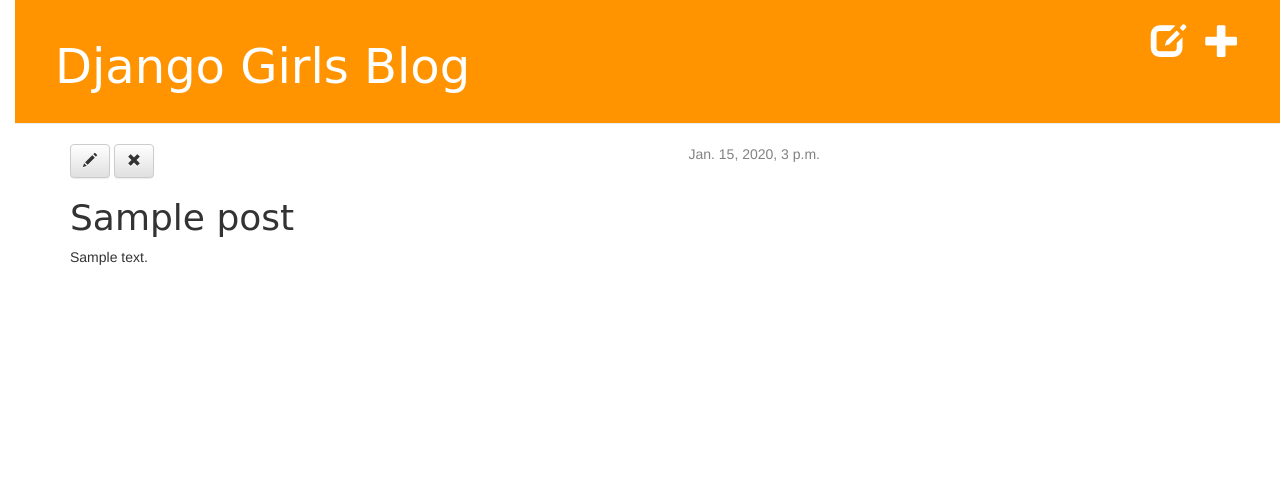
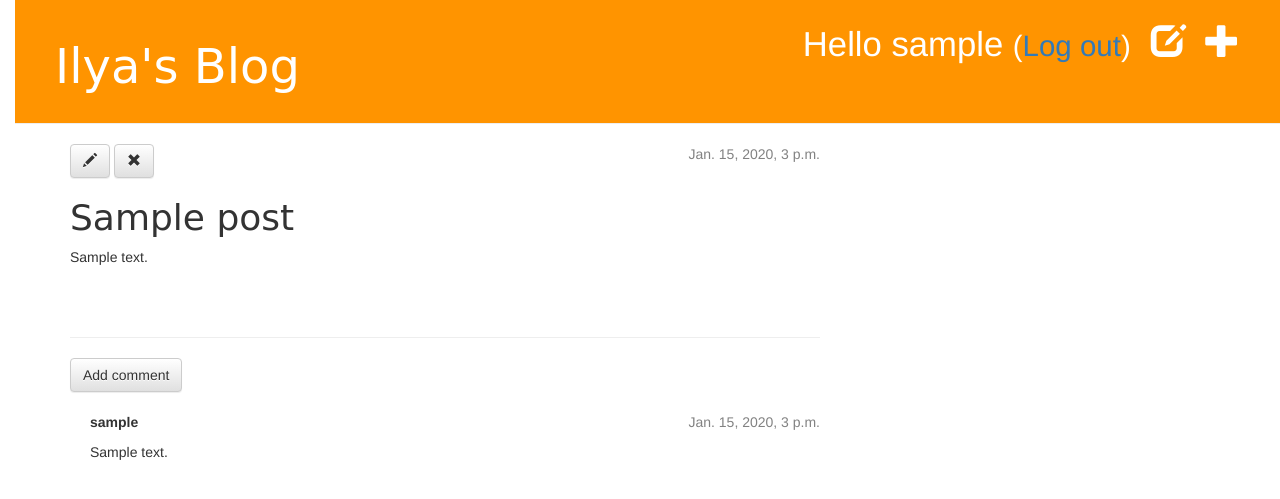
Before and after one commit to voron434/hello_django, a Django app: page /post/1/ in a window 1280 px wide. Shown: the top 499 px of the page. Run offline with Django 3.2, Linux system fonts and the light colour scheme; a user stored in the database is signed in; tables that the repository leaves empty hold one stand-in row (values such as "Sample post"); some libraries are stand-ins or nearby versions.

Commit message:
Add comments for posts

```diff
--- a/blog/admin.py
+++ b/blog/admin.py
@@ -1,4 +1,5 @@
 from django.contrib import admin
-from .models import Post
+from .models import Post, Comment
 
 admin.site.register(Post)
+admin.site.register(Comment)
--- a/blog/models.py
+++ b/blog/models.py
@@ -17,3 +17,21 @@
 
     def __str__(self):
         return self.title
+
+
+class Comment(models.Model):
+    post = models.ForeignKey('blog.Post', related_name='comments')
+    author = models.ForeignKey('auth.User')
+    text = models.TextField()
+    created_date = models.DateTimeField(default=timezone.now)
+    approved_comment = models.BooleanField(default=False)
+
+    def approve(self):
+        self.approved_comment = True
+        self.save()
+
+    def __str__(self):
+        return self.text
+
+def approved_comments(self):
+    return self.comments.filter(approved_comment=True)
--- a/blog/static/css/blog.css
+++ b/blog/static/css/blog.css
@@ -52,3 +52,7 @@
 .post h1 a, .post h1 a:visited {
         color: #000000;
     }
+
+.comment {
+    margin: 20px 0px 20px 20px;
+}
--- a/blog/templates/blog/base.html
+++ b/blog/templates/blog/base.html
@@ -12,10 +12,11 @@
         {% if user.is_authenticated %}
             <a href="{% url 'post_new' %}" class="top-menu"><span class="glyphicon glyphicon-plus"></span></a>
             <a href="{% url 'post_draft_list' %}" class="top-menu"><span class="glyphicon glyphicon-edit"></span></a>
+            <p class="top-menu">Hello {{ user.username }} <small>(<a href="{% url 'logout' %}">Log out</a>)</small></p>
         {% else %}
             <a href="{% url 'login' %}" class="top-menu"><span class="glyphicon glyphicon-lock"></span></a>
         {% endif %}
-        <h1><a href="/">Django Girls Blog</a></h1>
+        <h1><a href="/">Ilya's Blog</a></h1>
     </div>
     <div class="content container">
         <div class="row">
--- a/blog/templates/blog/post_detail.html
+++ b/blog/templates/blog/post_detail.html
@@ -14,4 +14,23 @@
             <h1>{{ post.title }}</h1>
             <p>{{ post.text|linebreaksbr }}</p>
         </div>
+    <hr>
+    <a class="btn btn-default" href="{% url 'add_comment_to_post' pk=post.pk %}">Add comment</a>
+    {% for comment in post.comments.all %}
+    {% if user.is_authenticated or comment.approved_comment %}
+    <div class="comment">
+        <div class="date">
+            {{ comment.created_date }}
+            {% if not comment.approved_comment %}
+                <a class="btn btn-default" href="{% url 'comment_remove' pk=comment.pk %}"><span class="glyphicon glyphicon-remove"></span></a>
+                <a class="btn btn-default" href="{% url 'comment_approve' pk=comment.pk %}"><span class="glyphicon glyphicon-ok"></span></a>
+            {% endif %}
+        </div>
+        <strong>{{ comment.author.username }}</strong>
+        <p>{{ comment.text|linebreaks }}</p>
+    </div>
+    {% endif %}
+{% empty %}
+    <p>No comments here yet :(</p>
+{% endfor %}
     {% endblock %}
--- a/blog/templates/blog/post_list.html
+++ b/blog/templates/blog/post_list.html
@@ -8,6 +8,7 @@
                 </div>
                 <h1><a href="{% url 'post_detail' pk=post.pk %}">{{ post.title }}</a></h1></h1>
                 <p>{{ post.text|linebreaksbr }}</p>
+                <a href="{% url 'post_detail' pk=post.pk %}">Comments: {{ post.approved_comments.count }}</a>
             </div>
         {% endfor %}
 {% endblock content %}
--- a/blog/urls.py
+++ b/blog/urls.py
@@ -9,4 +9,7 @@
     url(r'^drafts/$', views.post_draft_list, name='post_draft_list'),
     url(r'^post/(?P<pk>\d+)/publish/$', views.post_publish, name='post_publish'),
     url(r'^post/(?P<pk>\d+)/remove/$', views.post_remove, name='post_remove'),
+    url(r'^post/(?P<pk>\d+)/comment/$', views.add_comment_to_post, name='add_comment_to_post'),
+    url(r'^comment/(?P<pk>\d+)/approve/$', views.comment_approve, name='comment_approve'),
+url(r'^comment/(?P<pk>\d+)/remove/$', views.comment_remove, name='comment_remove'),
 ]
--- a/blog/views.py
+++ b/blog/views.py
@@ -1,8 +1,8 @@
 from django.shortcuts import render, redirect, get_object_or_404
 from django.contrib.auth.decorators import login_required
 from django.utils import timezone
-from .models import Post
-from .forms import PostForm
+from .models import Post, Comment
+from .forms import PostForm, CommentForm
 
 def post_list(request):
     posts = Post.objects.filter(published_date__lte=timezone.now()).order_by('published_date')
@@ -60,3 +60,31 @@
     post = get_object_or_404(Post, pk=pk)
     post.delete()
     return redirect('post_list')
+
+
+def add_comment_to_post(request, pk):
+    post = get_object_or_404(Post, pk=pk)
+    if request.method == "POST":
+        form = CommentForm(request.POST)
+        if form.is_valid():
+            comment = form.save(commit=False)
+            comment.post = post
+            comment.save()
+            return redirect('post_detail', pk=post.pk)
+    else:
+        form = CommentForm()
+    return render(request, 'blog/add_comment_to_post.html', {'form': form})
+
+
+@login_required
+def comment_approve(request, pk):
+    comment = get_object_or_404(Comment, pk=pk)
+    comment.approve()
+    return redirect('post_detail', pk=comment.post.pk)
+
+
+@login_required
+def comment_remove(request, pk):
+    comment = get_object_or_404(Comment, pk=pk)
+    comment.delete()
+    return redirect('post_detail', pk=comment.post.pk)
--- a/mysite/urls.py
+++ b/mysite/urls.py
@@ -6,4 +6,5 @@
     url(r'', include('blog.urls')),
     url(r'^admin/', include(admin.site.urls)),
     url(r'^accounts/login/$', views.login, name='login'),
+    url(r'^accounts/logout/$', views.logout, name='logout', kwargs={'next_page': '/'}),
 ]
```
Also changed, not shown: blog/forms.py (+8 -1 lines), blog/templates/blog/add_comment_to_post.html (added, +9 -0 lines), blog/migrations/0002_comment.py (added), blog/migrations/0003_auto_20170812_0823.py (added).
